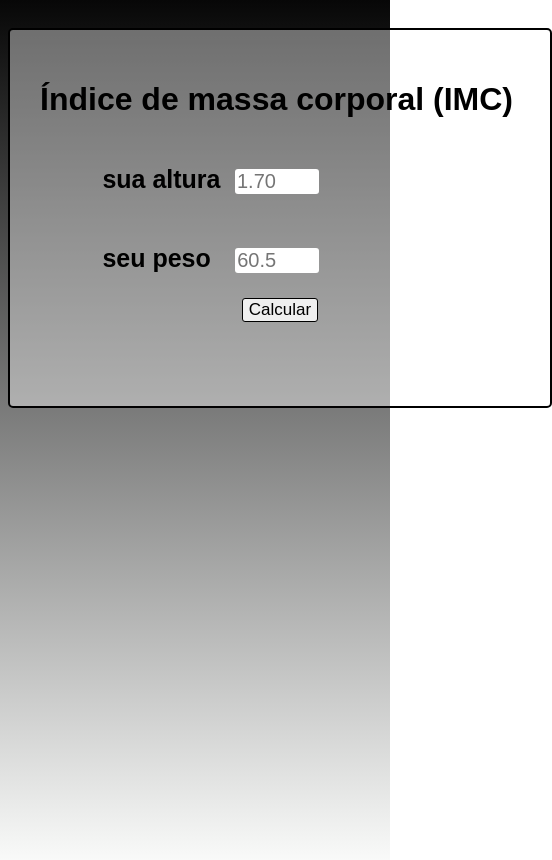
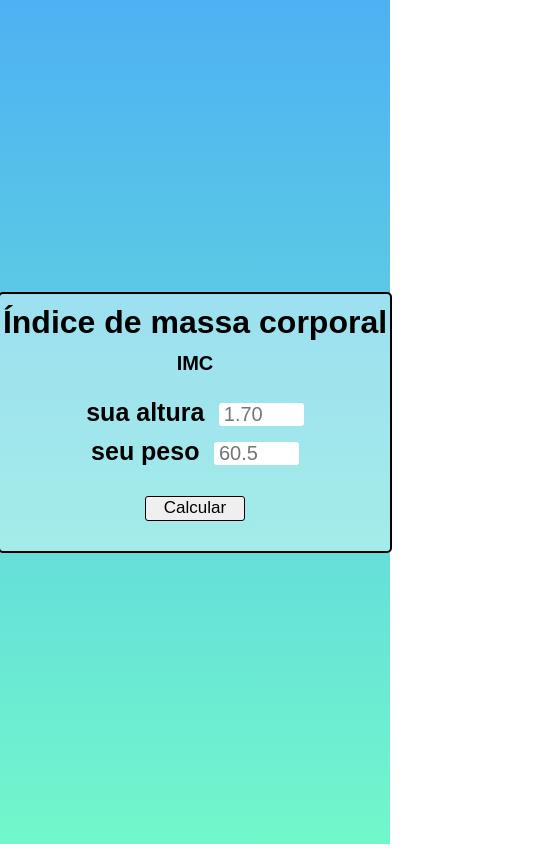
Before and after one commit to Luizcavalcantte/indice-massa-corporal, a plain HTML site: page IMC/index.html in a window 390 px wide. Shown: the whole page, 552 px wide, since content can reach past the window. Drawn offline with Linux system fonts and the light colour scheme.

Commit message:
ajustes css e responsividade

```diff
--- a/IMC/index.html
+++ b/IMC/index.html
@@ -8,17 +8,19 @@
     <title>IMC</title>
   </head>
 
-
   <body>
     <div class="container">
-    <h1>Índice de massa corporal (IMC)</h1>
-
+      <h1>Índice de massa corporal <span>IMC</span></h1>
+      <div>
         <p>sua altura</p>
 
         <input id="altura" type="number" placeholder="1.70" /><br />
-
+      </div>
+      <div>
         <p>seu peso</p>
         <input id="peso" type="number" placeholder="60.5" />
+      </div>
+
       <button onclick="calcularimc()" id="calcular">Calcular</button>
       <p id="conclusao"></p>
     </div>
--- a/IMC/style.css
+++ b/IMC/style.css
@@ -1,46 +1,60 @@
+* {
+  margin: 0;
+  padding: 0;
+}
 body {
-  text-align: center;
-  background-image: linear-gradient(rgb(7, 7, 7), rgb(249, 250, 249));
+  display: flex;
+  flex-direction: column;
+
+  justify-content: center;
+  align-items: center;
+  background-image: linear-gradient(rgb(78, 177, 243), rgb(114, 247, 203));
   background-repeat: no-repeat;
   background-size: cover;
   height: 100vh;
   font-family: sans-serif;
 }
+.container {
+  background-color: rgba(255, 255, 255, 0.4);
+  display: flex;
+  flex-direction: column;
+  text-align: center;
+  align-items: center;
+  border: black solid 2px;
+  border-radius: 5px;
+  width: 100%;
+  max-width: 480px;
+}
+h1 {
+  margin: 10px 0 20px 0;
+}
+span {
+  font-size: 20px;
+}
 p {
   display: inline-block;
   font-size: 25px;
   font-weight: bold;
-  margin-left: 13%;
   margin-right: 10px;
+  margin-bottom: 10px;
 }
-.container {
-  margin-top: 20px;
-  padding: 30px;
-  background-color: rgba(255, 255, 255, 0.4);
-  display: inline-block;
-  text-align: left;
-  border: black solid 2px;
-  border-radius: 5px;
-  width: 480px;
-}
+
 input {
   font-size: 20px;
   border-radius: 3px;
   border: none;
   width: 80px;
+  padding-left: 5px;
 }
 button {
-  display: block;
-  margin: auto;
+  width: 100px;
+  height: 25px;
+  font-size: 17px;
+  border-radius: 3px;
+  border: black solid 1px;
+  margin: 20px 0 20px 0;
 }
 button:hover {
   background-color: gray;
+  cursor: pointer;
 }
-#peso {
-  margin-left: 10px;
-}
-#calcular {
-  font-size: 17px;
-  border-radius: 3px;
-  border: black solid 1px;
-}
```
Lines whose indentation alone changed are shown as unchanged.
